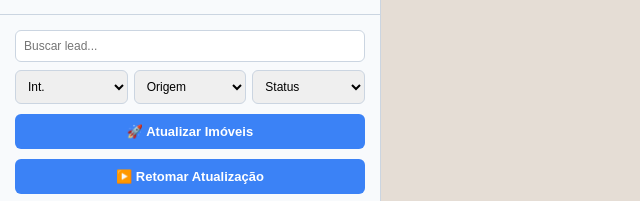
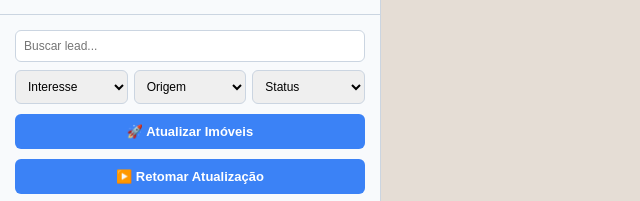
Before and after one commit to sicilianoimoveis/sheila-webhook, a website: page central.html in a window 1280 px wide. Shown: the part 121-322 px from the top of the page, 0-640 px from the left. Drawn offline with Linux system fonts and the light colour scheme; no server answers.

Commit message:
Atualizar o central.html

```diff
--- a/central.html
+++ b/central.html
@@ -86,7 +86,7 @@
             <input type="text" id="searchInput" class="search-box" placeholder="Buscar lead...">
             <div class="filter-group">
                 <select id="filterInteresse" class="filter-select">
-                    <option value="todos">Int.</option>
+                    <option value="todos">Interesse</option>
                     <option value="compra">Compra</option>
                     <option value="aluguel">Aluguel</option>
                     <option value="captacao">Captação</option>
```
